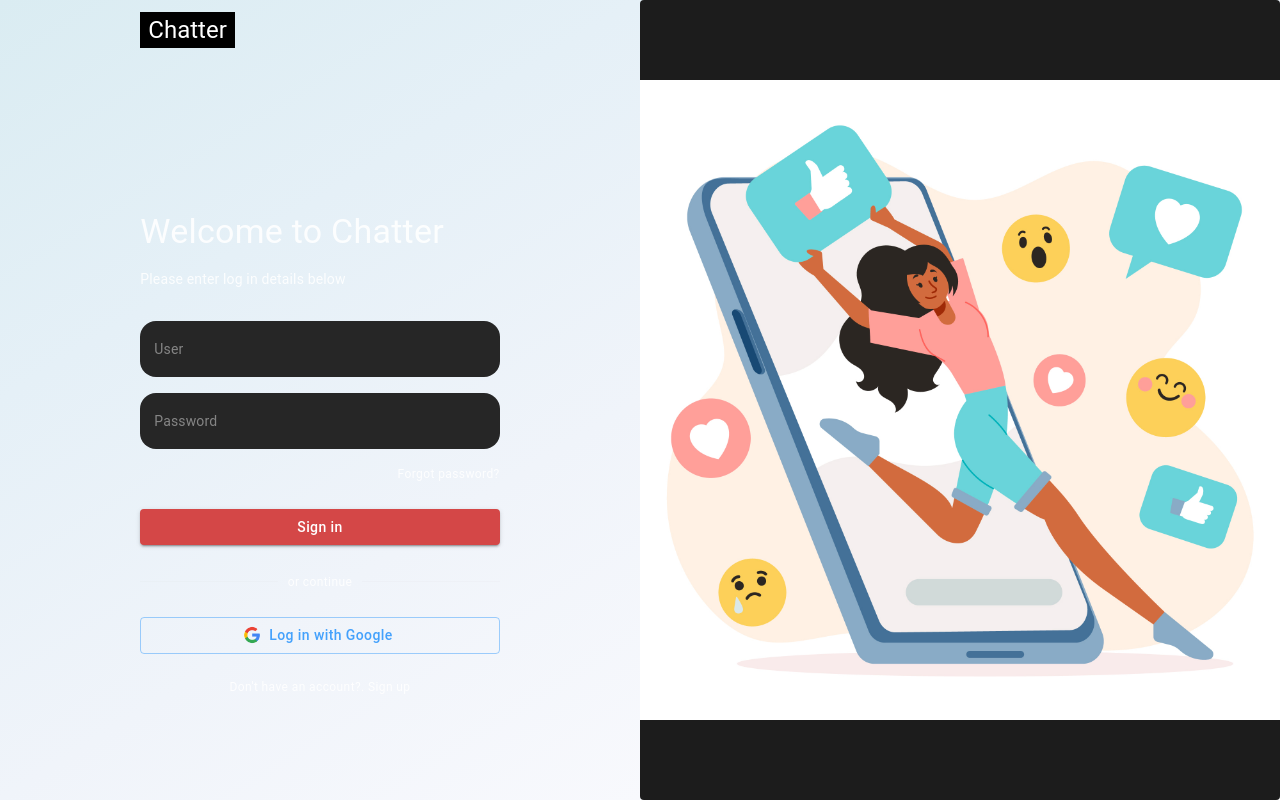
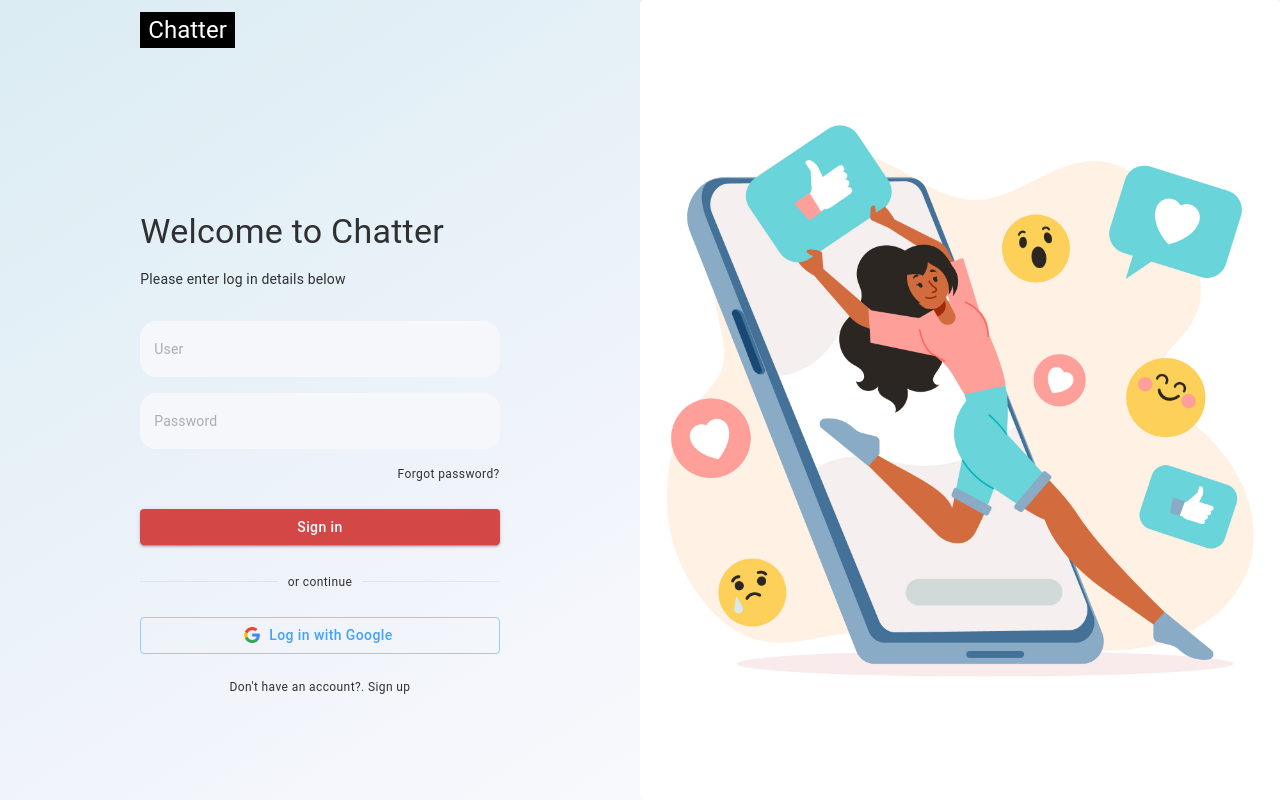
Before and after one commit to Holfter/chatter, a React (Vite) app: page /login in a window 1280 px wide. Built offline with nearby package versions, Linux system fonts and the light colour scheme; no server answers.

Commit message:
adding color mode to the localStorage

```diff
--- a/src/contexts/ColorModeContext.tsx
+++ b/src/contexts/ColorModeContext.tsx
@@ -1,5 +1,5 @@
+import {createTheme, Theme} from '@mui/material/styles'
 import React from 'react'
-import {createTheme, Theme} from '@mui/material/styles'
 import muiTheme from '../theme/muiTheme'
 
 interface ColorModeType {
@@ -23,11 +23,16 @@ interface ColorModeProviderProps {
 }
 
 export const ColorModeProvider = (props: ColorModeProviderProps) => {
-  const [mode, setMode] = React.useState<'light' | 'dark'>('dark')
+  const storedMode = localStorage.getItem('colorMode')
+  const [mode, setMode] = React.useState<'light' | 'dark'>(
+    storedMode === 'dark' ? 'dark' : 'light',
+  )
   const colorMode = React.useMemo(
     () => ({
       toggleColorMode: () => {
-        setMode(prevMode => (prevMode === 'light' ? 'dark' : 'light'))
+        const newMode = mode === 'light' ? 'dark' : 'light'
+        setMode(newMode)
+        localStorage.setItem('colorMode', newMode)
       },
     }),
     [],
```
